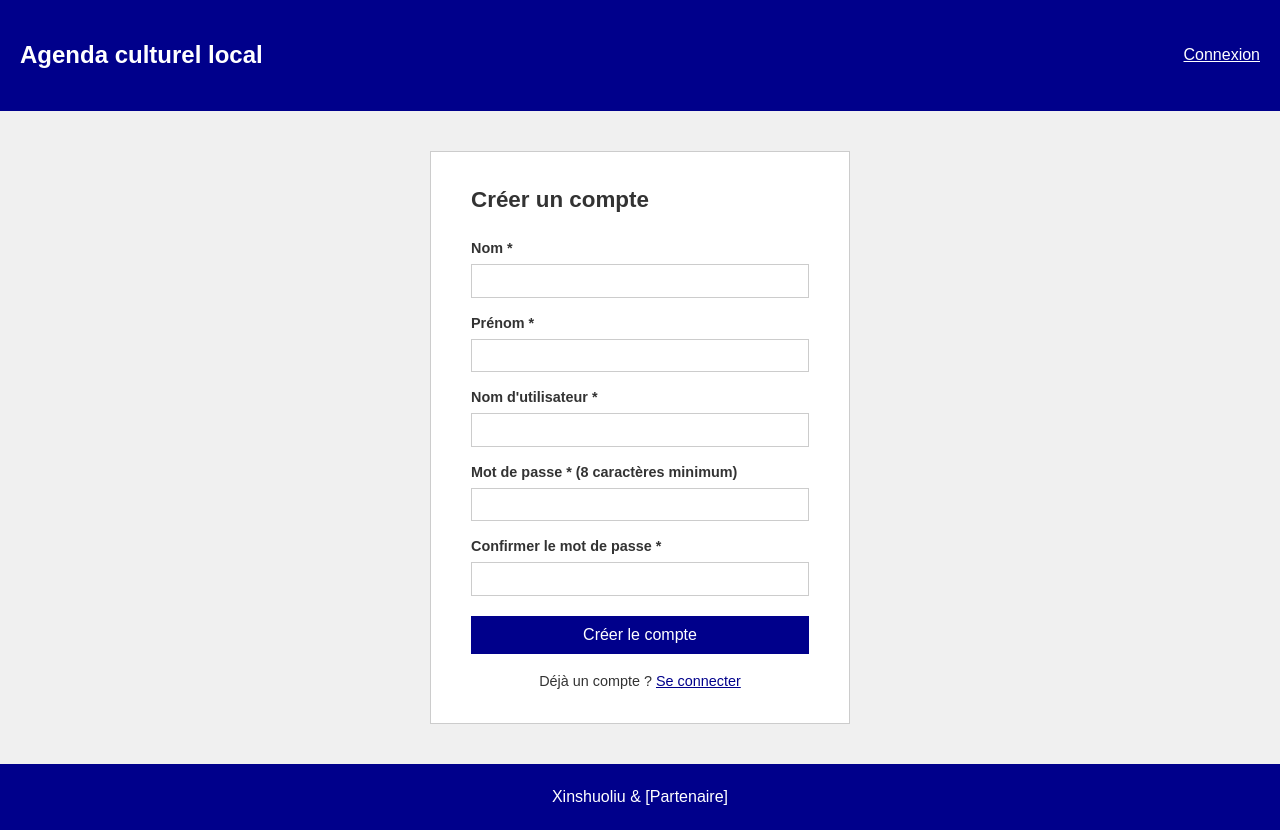
After one commit to xinshuoliu/TCH056_Travail_de_session, a PHP site: page /nouveau_compte.php in a window 1280 px wide. The commit adds this page. Run offline with PHP 8.4, Linux system fonts and the light colour scheme.

Commit message:
iteration 3

```diff
--- /dev/null
+++ b/deconnexion.php
@@ -0,0 +1,5 @@
+<?php
+session_start();
+session_destroy();
+header('Location: index.php');
+exit;
--- a/donnees.sql
+++ b/donnees.sql
@@ -116,6 +116,9 @@ INSERT INTO evenements (titre, image, description_courte, description_longue, da
         2, 4, 1, 12.00);
 
 
+-- Compte admin : exécuter creer_admin.php dans le navigateur
+-- Identifiants : admin / Admin1234!
+
 INSERT INTO evenements_mots_cles (evenement_id, mot_cle_id) VALUES
     (1, 1),
     (1, 2),
--- a/evenement.js
+++ b/evenement.js
@@ -45,8 +45,7 @@ function afficher_evenement(evenement) {
     if (evenement.lien_externe) {
         const lien = document.getElementById('ev-lien-externe');
         lien.href = evenement.lien_externe;
-        // affichage du lien
-        lien.style.display = '';
+        lien.classList.remove('ev-lien-cache');
     }
 }
 
@@ -86,7 +85,7 @@ function afficher_similaires(evenement) {
 
         // clic vers la page de l'événement
         article.addEventListener('click', function() {
-            window.location.href = 'evenement.html?id=' + ev.id;
+            window.location.href = 'evenement.php?id=' + ev.id;
         });
 
         grille.appendChild(article);
--- /dev/null
+++ b/login.css
@@ -0,0 +1,123 @@
+* {
+    margin: 0;
+    padding: 0;
+    box-sizing: border-box;
+}
+
+body {
+    font-family: Arial, sans-serif;
+    line-height: 1.6;
+    color: #333;
+    display: flex;
+    flex-direction: column;
+    min-height: 100vh;
+}
+
+header {
+    background-color: darkblue;
+    color: white;
+    padding: 20px;
+    display: flex;
+    justify-content: space-between;
+    align-items: center;
+}
+
+header h1 {
+    font-size: 1.5rem;
+}
+
+.nav-utilisateur {
+    margin-right: 12px;
+    font-weight: bold;
+}
+
+.nav-lien {
+    color: white;
+    text-decoration: underline;
+}
+
+footer {
+    background-color: darkblue;
+    color: white;
+    text-align: center;
+    padding: 20px;
+    margin-top: auto;
+}
+
+.connexion-main {
+    flex: 1;
+    display: flex;
+    justify-content: center;
+    align-items: center;
+    padding: 40px 20px;
+    background-color: #f0f0f0;
+}
+
+.connexion-boite {
+    background: white;
+    padding: 30px 40px;
+    width: 100%;
+    max-width: 420px;
+    border: 1px solid #ccc;
+}
+
+.connexion-boite h2 {
+    margin-bottom: 20px;
+    font-size: 1.4rem;
+}
+
+.erreur-connexion {
+    color: red;
+    font-size: 0.9rem;
+    margin-bottom: 14px;
+}
+
+.form-groupe {
+    margin-bottom: 14px;
+}
+
+.form-groupe label {
+    display: block;
+    font-weight: bold;
+    margin-bottom: 4px;
+    font-size: 0.9rem;
+}
+
+.form-groupe input {
+    width: 100%;
+    padding: 7px;
+    border: 1px solid #ccc;
+    font-size: 0.95rem;
+}
+
+.erreur-champ {
+    color: red;
+    font-size: 0.82rem;
+    display: block;
+    margin-top: 3px;
+}
+
+.btn-soumettre {
+    width: 100%;
+    padding: 10px;
+    background-color: darkblue;
+    color: white;
+    border: none;
+    cursor: pointer;
+    font-size: 1rem;
+    margin-top: 6px;
+}
+
+.btn-soumettre:hover {
+    background-color: #00008b;
+}
+
+.lien-compte {
+    margin-top: 16px;
+    font-size: 0.9rem;
+    text-align: center;
+}
+
+.lien-compte a {
+    color: darkblue;
+}
--- /dev/null
+++ b/nouveau_compte.php
@@ -0,0 +1,132 @@
+<?php
+require_once 'config.php';
+
+$erreurs = [];
+
+if ($_SERVER['REQUEST_METHOD'] === 'POST') {
+    $nom             = trim($_POST['nom']             ?? '');
+    $prenom          = trim($_POST['prenom']          ?? '');
+    $nom_utilisateur = trim($_POST['nom_utilisateur'] ?? '');
+    $mot_de_passe    =      $_POST['mot_de_passe']    ?? '';
+    $confirmation    =      $_POST['confirmation']    ?? '';
+
+    if ($nom === '')    $erreurs['nom']    = 'Le nom est requis.';
+    if ($prenom === '') $erreurs['prenom'] = 'Le prénom est requis.';
+
+    if ($nom_utilisateur === '') {
+        $erreurs['nom_utilisateur'] = 'Le nom d\'utilisateur est requis.';
+    } else {
+        $stmt = $pdo->prepare('SELECT id FROM utilisateurs WHERE nom_utilisateur = ?');
+        $stmt->execute([$nom_utilisateur]);
+        if ($stmt->fetch()) {
+            $erreurs['nom_utilisateur'] = 'Ce nom d\'utilisateur est déjà pris.';
+        }
+    }
+
+    if (strlen($mot_de_passe) < 8) {
+        $erreurs['mot_de_passe'] = 'Le mot de passe doit contenir au moins 8 caractères.';
+    }
+
+    if ($mot_de_passe !== $confirmation) {
+        $erreurs['confirmation'] = 'Les mots de passe ne correspondent pas.';
+    }
+
+    if (empty($erreurs)) {
+        $hash = password_hash($mot_de_passe, PASSWORD_DEFAULT);
+        $stmt = $pdo->prepare(
+            'INSERT INTO utilisateurs (nom, prenom, nom_utilisateur, mot_de_passe, type)
+             VALUES (?, ?, ?, ?, ?)'
+        );
+        $stmt->execute([$nom, $prenom, $nom_utilisateur, $hash, 'utilisateur']);
+        header('Location: login.php');
+        exit;
+    }
+}
+
+$estConnecte = isset($_SESSION['utilisateur']);
+?>
+<!DOCTYPE html>
+<html lang="fr">
+<head>
+    <meta charset="UTF-8">
+    <meta name="viewport" content="width=device-width, initial-scale=1.0">
+    <title>Créer un compte — Sorties Culturelles</title>
+    <link rel="stylesheet" href="normalize.css">
+    <link rel="stylesheet" href="login.css">
+</head>
+<body>
+<header>
+    <h1>Agenda culturel local</h1>
+    <nav>
+        <?php if ($estConnecte): ?>
+            <span class="nav-utilisateur">
+                <?= htmlspecialchars($_SESSION['utilisateur']['prenom']) ?>
+            </span>
+            <a href="deconnexion.php" class="nav-lien">Déconnexion</a>
+        <?php else: ?>
+            <a href="login.php" class="nav-lien">Connexion</a>
+        <?php endif; ?>
+    </nav>
+</header>
+
+<main class="connexion-main">
+    <section class="connexion-boite">
+        <h2>Créer un compte</h2>
+        <form action="nouveau_compte.php" method="post" novalidate>
+
+            <div class="form-groupe">
+                <label for="nom">Nom *</label>
+                <input type="text" id="nom" name="nom"
+                       value="<?= htmlspecialchars($_POST['nom'] ?? '') ?>">
+                <?php if (!empty($erreurs['nom'])): ?>
+                    <span class="erreur-champ"><?= htmlspecialchars($erreurs['nom']) ?></span>
+                <?php endif; ?>
+            </div>
+
+            <div class="form-groupe">
+                <label for="prenom">Prénom *</label>
+                <input type="text" id="prenom" name="prenom"
+                       value="<?= htmlspecialchars($_POST['prenom'] ?? '') ?>">
+                <?php if (!empty($erreurs['prenom'])): ?>
+                    <span class="erreur-champ"><?= htmlspecialchars($erreurs['prenom']) ?></span>
+                <?php endif; ?>
+            </div>
+
+            <div class="form-groupe">
+                <label for="nom_utilisateur">Nom d'utilisateur *</label>
+                <input type="text" id="nom_utilisateur" name="nom_utilisateur"
+                       value="<?= htmlspecialchars($_POST['nom_utilisateur'] ?? '') ?>">
+                <?php if (!empty($erreurs['nom_utilisateur'])): ?>
+                    <span class="erreur-champ"><?= htmlspecialchars($erreurs['nom_utilisateur']) ?></span>
+                <?php endif; ?>
+            </div>
+
+            <div class="form-groupe">
+                <label for="mot_de_passe">Mot de passe * (8 caractères minimum)</label>
+                <input type="password" id="mot_de_passe" name="mot_de_passe">
+                <?php if (!empty($erreurs['mot_de_passe'])): ?>
+                    <span class="erreur-champ"><?= htmlspecialchars($erreurs['mot_de_passe']) ?></span>
+                <?php endif; ?>
+            </div>
+
+            <div class="form-groupe">
+                <label for="confirmation">Confirmer le mot de passe *</label>
+                <input type="password" id="confirmation" name="confirmation">
+                <?php if (!empty($erreurs['confirmation'])): ?>
+                    <span class="erreur-champ"><?= htmlspecialchars($erreurs['confirmation']) ?></span>
+                <?php endif; ?>
+            </div>
+
+            <button type="submit" class="btn-soumettre">Créer le compte</button>
+        </form>
+        <p class="lien-compte">Déjà un compte ?
+            <a href="login.php">Se connecter</a>
+        </p>
+    </section>
+</main>
+
+<footer>
+    <p>Xinshuoliu &amp; [Partenaire]</p>
+</footer>
+</body>
+</html>
```
Also changed, not shown: creer_admin.php (added, +24 -0 lines), evenement.css (+27 -2 lines), evenement.php (renamed from evenement.PHP, +21 -4 lines), index.css (+14 -0 lines), index.js (+29 -48 lines), index.php (renamed from index.PHP, +36 -1 lines), login.php (+49 -12 lines).
